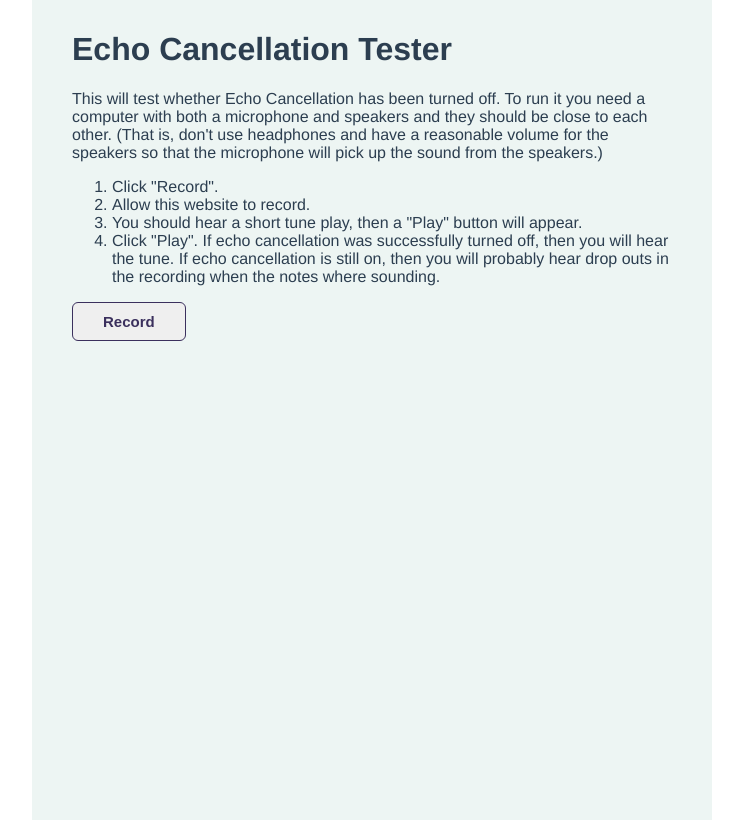
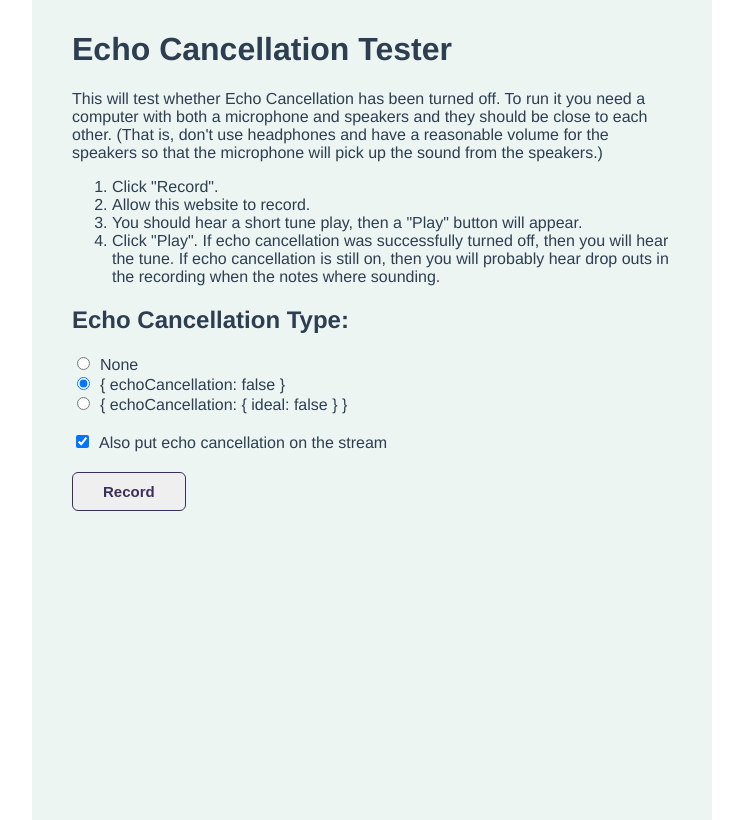
Before and after one commit to paulrosen/echo-cancellation-tester, a Vue app: page / in a window 1280 px wide. Shown: the whole page, without its empty margins (268-1011 px from the left). Built offline with nearby package versions, Linux system fonts and the light colour scheme.

Commit message:
Add options for initialization

```diff
--- a/src/audio/record.js
+++ b/src/audio/record.js
@@ -1,7 +1,18 @@
-export const recordAudio = () => {
-	return new Promise(resolve => {
-		navigator.mediaDevices.getUserMedia({audio: true, echoCancellation: false})
-			.then(stream => {
+export const recordAudio = (echoStyle, streamCancellation) => {
+	let constraints;
+	switch (echoStyle) {
+		case "None":
+			constraints = { audio: true };
+			break;
+		case "False":
+			constraints = { audio: { echoCancellation: false } };
+			break;
+		case "Ideal":
+			constraints = { audio: { echoCancellation: { ideal: false } } };
+			break;
+	}
+
+	function initialize(stream, resolve) {
 		const mediaRecorder = new MediaRecorder(stream);
 		const audioChunks = [];
 
@@ -34,11 +45,24 @@ export const recordAudio = () => {
 					resolve({audioBlob, audioUrl, play, pause});
 				});
 
+				stream.getTracks().forEach(track => track.stop());
 				mediaRecorder.stop();
 			});
 		};
+		return resolve({start, stop});
+	}
 
-				resolve({start, stop});
+	return new Promise(resolve => {
+		return navigator.mediaDevices.getUserMedia(constraints)
+			.then(stream => {
+				if (streamCancellation) {
+					return stream.getAudioTracks()[0].applyConstraints({echoCancellation: false}).then(() => {
+						return initialize(stream, resolve);
+					});
+				} else
+					return initialize(stream, resolve);
+			}).catch(error => {
+				console.log("Initialization error:", error);
 			});
 	});
 };
--- /dev/null
+++ b/src/components/OptionsSection.vue
@@ -0,0 +1,46 @@
+<template>
+	<section class="options-section">
+		<h2>Echo Cancellation Type:</h2>
+		<label><input type="radio" value="None" v-model="echoStyle">None</label>
+		<label><input type="radio" value="False" v-model="echoStyle">{ echoCancellation: false }</label>
+		<label><input type="radio" value="Ideal" v-model="echoStyle">{ echoCancellation: { ideal: false } }</label>
+		<br>
+		<label><input type="checkbox" v-model="streamCancellation">Also put echo cancellation on the stream</label>
+	</section>
+</template>
+
+<script>
+	import { mapActions } from "vuex";
+	export default {
+		name: "options-section",
+		watch: {
+			echoStyle() {
+				this.setEchoStyle(this.echoStyle);
+			},
+			streamCancellation() {
+				this.setStreamCancellation(this.streamCancellation);
+			},
+		},
+		data() {
+			return {
+				echoStyle: "False",
+				streamCancellation: true,
+			};
+		},
+		methods: {
+			...mapActions(["setEchoStyle", "setStreamCancellation"]),
+		}
+	};
+</script>
+
+<style scoped>
+	label {
+		display: block;
+	}
+	input {
+		margin-right: 10px;
+	}
+	.options-section {
+		margin-bottom: 20px;
+	}
+</style>
--- a/src/components/RecordingSection.vue
+++ b/src/components/RecordingSection.vue
@@ -14,6 +14,7 @@
 <script>
 	import abcjs from 'abcjs';
 	import {recordAudio} from '../audio/record';
+	import { mapGetters } from "vuex";
 
 	export default {
 		name: "recording-section",
@@ -33,9 +34,10 @@ K:F
 			};
 		},
 		methods: {
+			...mapGetters(['echoStyle', 'streamCancellation']),
 			record() {
 				this.hasRecorded = true;
-				recordAudio().then(response => {
+				recordAudio(this.echoStyle(), this.streamCancellation()).then(response => {
 					this.recorder = response;
 					this.loadSynthBuffer().then(response => {
 						this.recorder.start();
@@ -53,6 +55,7 @@ K:F
 			},
 			pause() {
 				this.isPlaying = false;
+				this.hasPlayed = true;
 				this.audio.pause();
 			},
 			tryAgain() {
--- a/src/store/index.js
+++ b/src/store/index.js
@@ -5,10 +5,32 @@ Vue.use(Vuex)
 
 export default new Vuex.Store({
   state: {
+    echoStyle: "False",
+    streamCancellation: true,
+  },
+  getters: {
+    echoStyle: state => {
+      return state.echoStyle;
+    },
+    streamCancellation: state => {
+      return state.streamCancellation;
+    },
   },
   mutations: {
+    echoStyle(state, payload) {
+      state.echoStyle = payload;
+    },
+    streamCancellation(state, payload) {
+      state.streamCancellation = payload;
+    },
   },
   actions: {
+    setEchoStyle: (context, payload) => {
+      context.commit("echoStyle", payload);
+    },
+    setStreamCancellation: (context, payload) => {
+      context.commit("streamCancellation", payload);
+    },
   },
   modules: {
   }
--- a/src/views/Home.vue
+++ b/src/views/Home.vue
@@ -2,6 +2,7 @@
   <div class="home">
     <h1>Echo Cancellation Tester</h1>
     <explanation-section></explanation-section>
+    <options-section></options-section>
     <recording-section></recording-section>
   </div>
 </template>
@@ -11,9 +12,11 @@
 
 import ExplanationSection from "../components/ExplanationSection";
 import RecordingSection from "../components/RecordingSection";
+import OptionsSection from "../components/OptionsSection";
 export default {
   name: 'Home',
   components: {
+    OptionsSection,
     RecordingSection,
     ExplanationSection
   }
```
Lines whose indentation alone changed are shown as unchanged.
